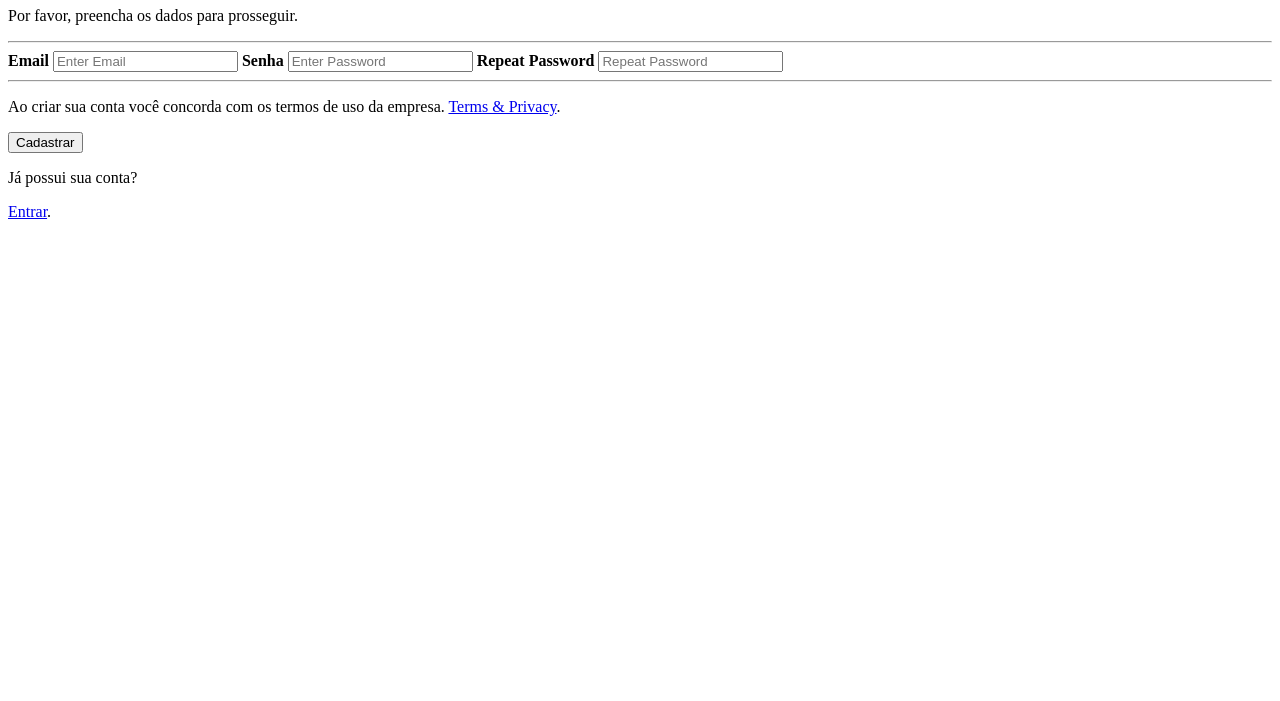
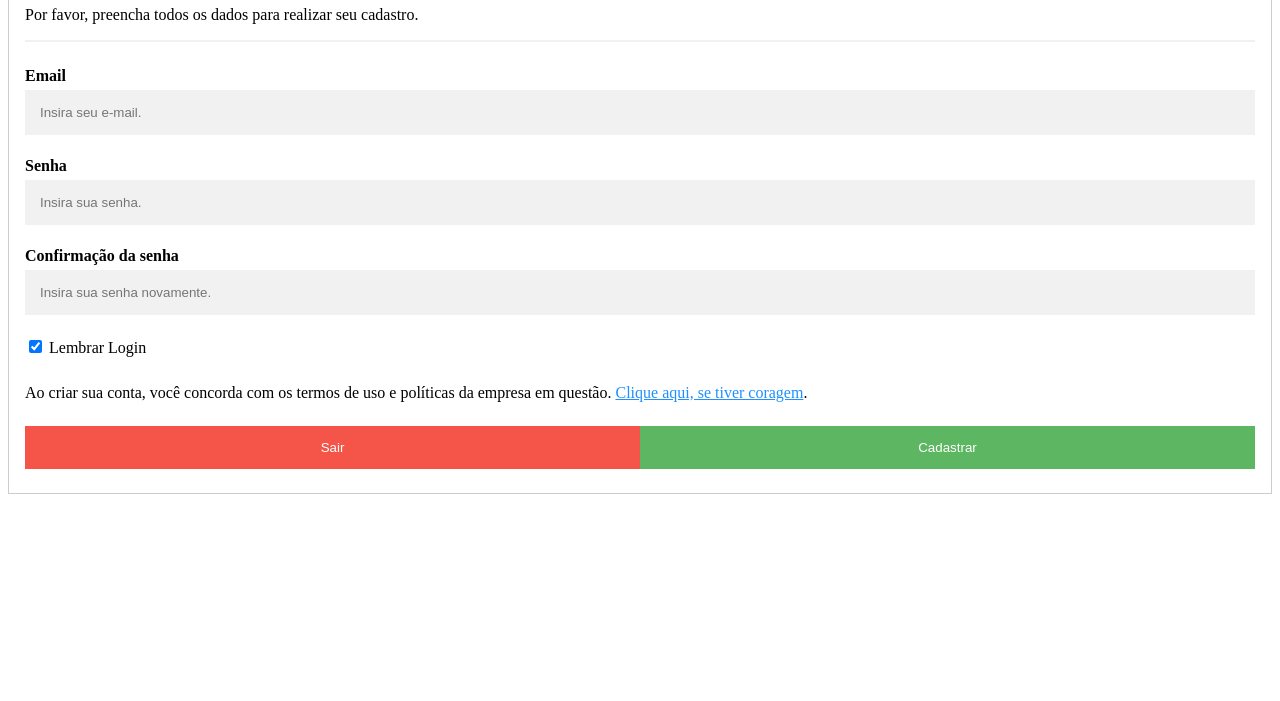
Before and after one commit to gandin13/CN_Aulas, a plain HTML site: page index.html in a window 1280 px wide. Shown: the part 99-800 px from the top of the page. Drawn offline with Linux system fonts and the light colour scheme; a script that the page names is missing.

Commit message:
Form Login

```diff
--- a/index.html
+++ b/index.html
@@ -1,4 +1,4 @@
-<<!DOCTYPE html>
+<!DOCTYPE html>
 <html>
 <head>
     <meta charset="utf-8">
@@ -9,28 +9,31 @@
     <script src="main.js"></script>
 </head>
 <body>
-    <form action="action_page.php">
+    <form action="action_page.php" style="border:1px solid #ccc">
         <div class="container">
-          <h1>Cadastro:</h1>
-          <p>Por favor, preencha os dados para prosseguir.</p>
+          <h1>Cadastra-se</h1>
+          <P>Por favor, preencha todos os dados para realizar seu cadastro.</p>
           <hr>
 
           <label for="email"><b>Email</b></label>
-          <input type="text" placeholder="Enter Email" name="email" required>
+          <input type="text" placeholder="Insira seu e-mail." name="email" required>
 
-          <label for="psw"><b>Senha</b></label>
-          <input type="password" placeholder="Enter Password" name="psw" required>
+          <label for="senha"><b>Senha</b></label>
+          <input type="password" placeholder="Insira sua senha." name="psw" required>
 
-          <label for="psw-repeat"><b>Repeat Password</b></label>
-          <input type="password" placeholder="Repeat Password" name="psw-repeat" required>
-          <hr>
+          <label for="senha-confir"><b>Confirmação da senha</b></label>
+          <input type="password" placeholder="Insira sua senha novamente." name="psw-repeat" required>
 
-          <p>Ao criar sua conta você concorda com os termos de uso da empresa. <a href="#">Terms & Privacy</a>.</p>
-          <button type="submit" class="registerbtn">Cadastrar</button>
-        </div>
+          <label>
+            <input type="checkbox" checked="checked" name="lembrar" style="margin-bottom:15px"> Lembrar Login
+          </label>
 
-        <div class="container signin">
-          <p>Já possui sua conta?</p> <a href="#">Entrar</a>.</p>
+          <p>Ao criar sua conta, você concorda com os termos de uso e políticas da empresa em questão. <a href="#" style="color:dodgerblue">Clique aqui, se tiver coragem</a>.</p>
+
+          <div class="clearfix">
+            <button type="button" class="cancelbtn">Sair</button>
+            <button type="submit" class="signupbtn">Cadastrar</button>
+          </div>
         </div>
       </form>
 </body>
--- a/style.css
+++ b/style.css
@@ -1,10 +1,68 @@
-.button {
-    background-color: #4CAF50; /* Green */
-    border: none;
-    color: white;
-    padding: 15px 32px;
-    text-align: center;
-    text-decoration: none;
-    display: inline-block;
-    font-size: 16px;
+* {box-sizing: border-box}
+
+/* Full-width input fields */
+  input[type=text], input[type=password] {
+  width: 100%;
+  padding: 15px;
+  margin: 5px 0 22px 0;
+  display: inline-block;
+  border: none;
+  background: #f1f1f1;
+}
+
+input[type=text]:focus, input[type=password]:focus {
+  background-color: #ddd;
+  outline: none;
+}
+
+hr {
+  border: 1px solid #f1f1f1;
+  margin-bottom: 25px;
+}
+
+/* Set a style for all buttons */
+button {
+  background-color: #4CAF50;
+  color: white;
+  padding: 14px 20px;
+  margin: 8px 0;
+  border: none;
+  cursor: pointer;
+  width: 100%;
+  opacity: 0.9;
+}
+
+button:hover {
+  opacity:1;
+}
+
+/* Extra styles for the cancel button */
+.cancelbtn {
+  padding: 14px 20px;
+  background-color: #f44336;
+}
+
+/* Float cancel and signup buttons and add an equal width */
+.cancelbtn, .signupbtn {
+  float: left;
+  width: 50%;
+}
+
+/* Add padding to container elements */
+.container {
+  padding: 16px;
+}
+
+/* Clear floats */
+.clearfix::after {
+  content: "";
+  clear: both;
+  display: table;
+}
+
+/* Change styles for cancel button and signup button on extra small screens */
+@media screen and (max-width: 300px) {
+  .cancelbtn, .signupbtn {
+    width: 100%;
   }
+}
```
